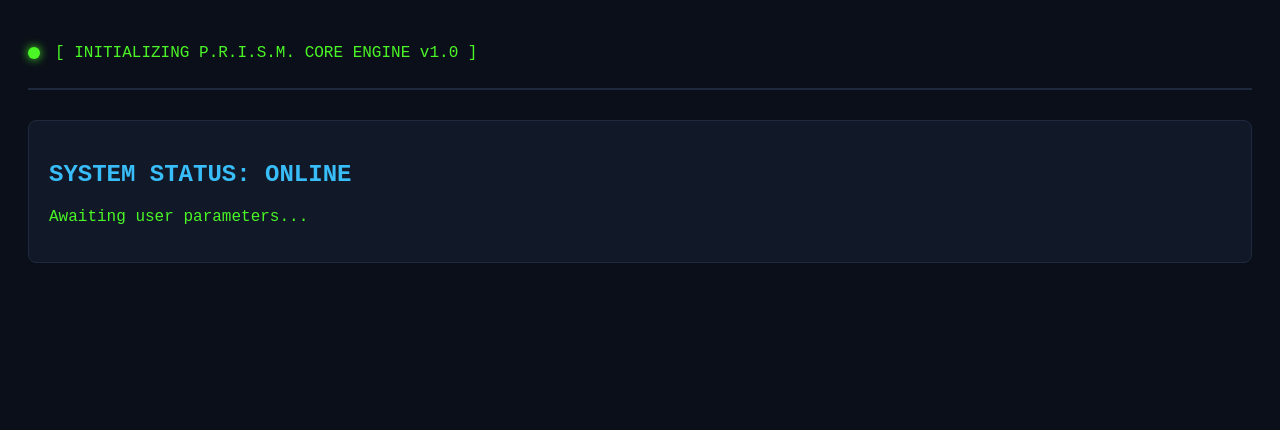
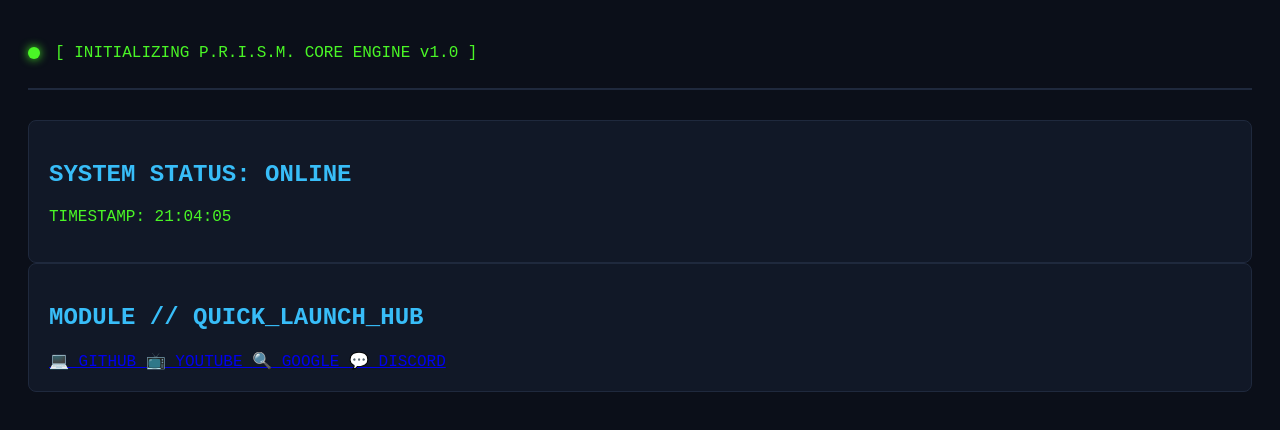
Before and after one commit to i-eat-birbs-and-u-cant-stop-me/PRISM, a plain HTML site: page index.html in a window 1280 px wide. Drawn offline with Linux system fonts and the light colour scheme.

Commit message:
System Core Upgraded to Cyberpunk OS Framework v2.0

```diff
--- a/index.html
+++ b/index.html
@@ -16,6 +16,28 @@
             <h2>SYSTEM STATUS: ONLINE</h2>
             <p id="greeting">Awaiting user parameters...</p>
         </section>
+                <!-- Widget 2: Quick Launch Network Hub -->
+        <section class="widget" id="launch-hub">
+            <h2>MODULE // QUICK_LAUNCH_HUB</h2>
+            <div class="shortcut-grid">
+                <!-- ShortCut 1 -->
+                <a href="https://github.com" target="_blank" class="shortcut-btn">
+                    <span class="icon">💻</span> GITHUB
+                </a>
+                <!-- ShortCut 2 -->
+                <a href="https://youtube.com" target="_blank" class="shortcut-btn">
+                    <span class="icon">📺</span> YOUTUBE
+                </a>
+                <!-- ShortCut 3 -->
+                <a href="https://google.com" target="_blank" class="shortcut-btn">
+                    <span class="icon">🔍</span> GOOGLE
+                </a>
+                <!-- ShortCut 4 -->
+                <a href="https://discord.com" target="_blank" class="shortcut-btn">
+                    <span class="icon">💬</span> DISCORD
+                </a>
+            </div>
+        </section>
     </main>
     <script src="script.js"></script>
 </body>
--- a/script.js
+++ b/script.js
@@ -0,0 +1,26 @@
+function updateDashboard() {
+    // 1. Get the current time data from your Mac
+    const now = new Date();
+
+    // 2. Extract hours, minutes, and seconds
+    let hours = now.getHours();
+    let minutes = now.getMinutes();
+    let seconds = now.getSeconds();
+
+    // 3. Format numbers so they always have two digits (e.g., "05" instead of "5")
+    if (hours < 10) hours = "0" + hours;
+    if (minutes < 10) minutes = "0" + minutes;
+    if (seconds < 10) seconds = "0" + seconds;
+
+    // 4. Combine them into a terminal-style timestamp string
+    const timeString = `${hours}:${minutes}:${seconds}`;
+
+    // 5. Inject that time string directly into your greeting widget
+    document.getElementById("greeting").innerText = `TIMESTAMP: ${timeString}`;
+}
+
+// Run this function instantly when the page loads
+updateDashboard();
+
+// Tell the computer to rerun this function every 1000 milliseconds (1 second)
+setInterval(updateDashboard, 1000);
```
